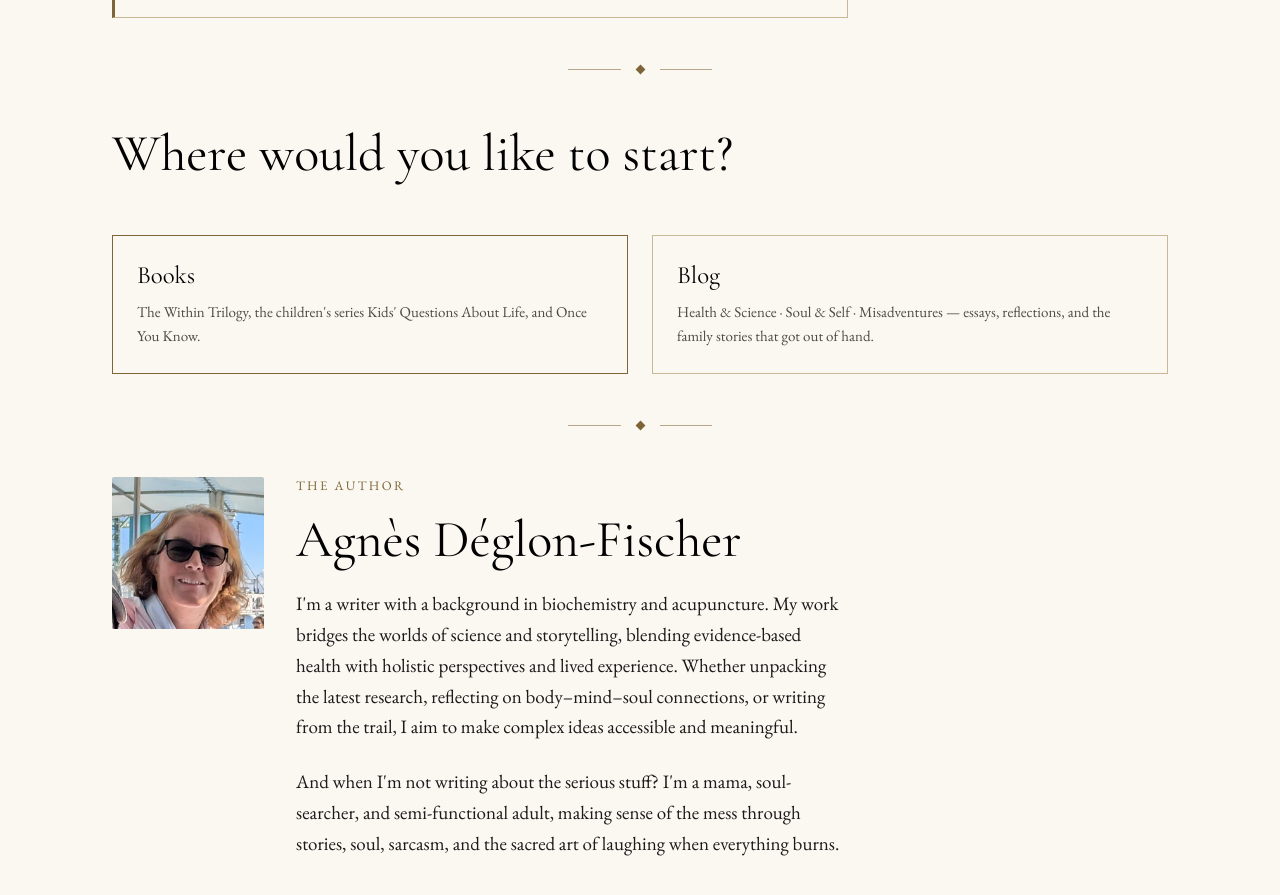
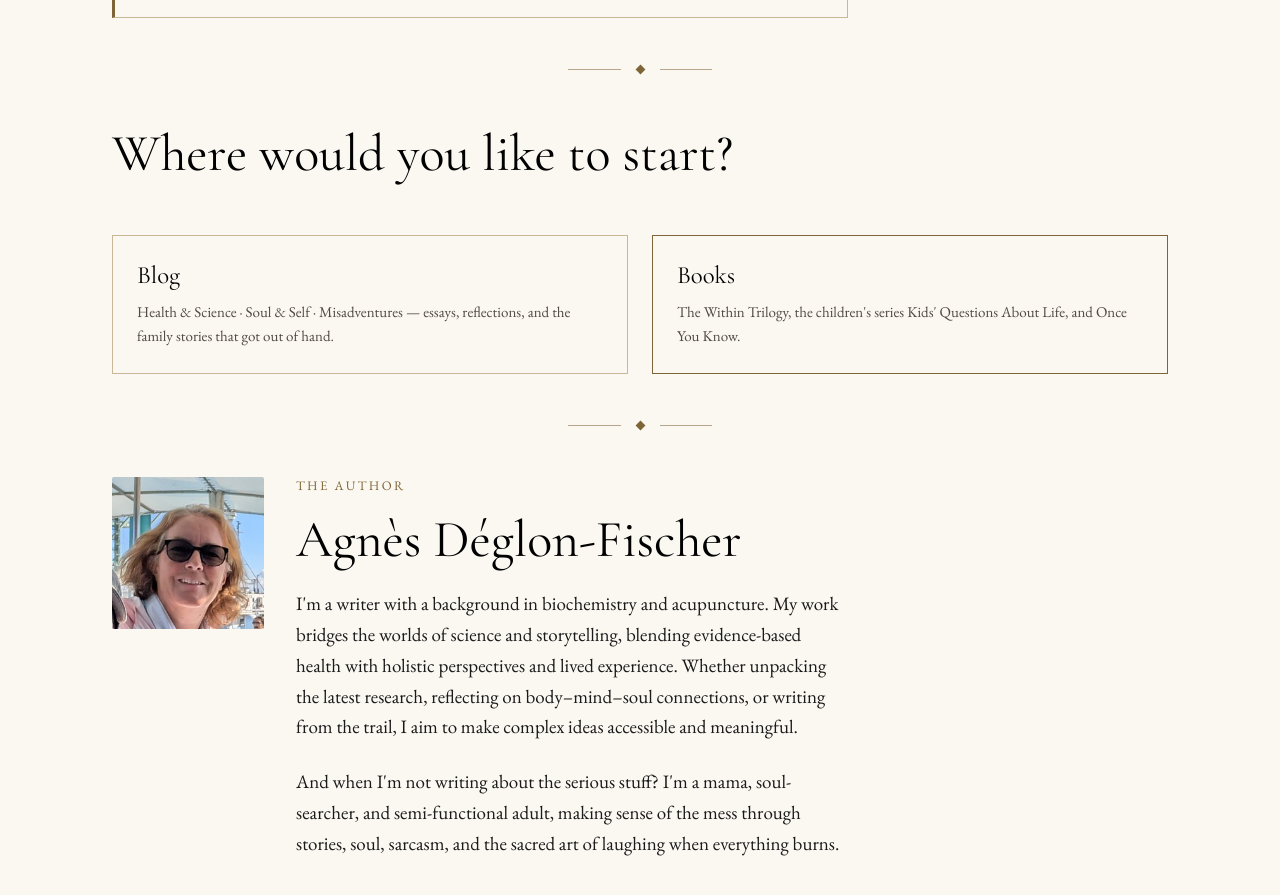
Before and after one commit to adeglon/adeglon.github.io, a Jekyll site: the page built from docs/index.html, in a window 1280 px wide and 900 px high, scrolled down 1198 px. Shown: the top 895 px of the window. Built offline with Jekyll 4.4.1, drawn with Linux system fonts in a browser that asks for light colours; a script that is not in the unit is left out.

Commit message:
Rebuild the hero from the 12MP original; add a 2400px step; Blog door first

```diff
--- a/docs/index.html
+++ b/docs/index.html
@@ -24,13 +24,15 @@
     <source type="image/webp"
             srcset="{{ '/assets/hero/hero-trail-1200.webp' | relative_url }} 1200w,
                     {{ '/assets/hero/hero-trail-1600.webp' | relative_url }} 1600w,
-                    {{ '/assets/hero/hero-trail-1920.webp' | relative_url }} 1920w">
+                    {{ '/assets/hero/hero-trail-1920.webp' | relative_url }} 1920w,
+                    {{ '/assets/hero/hero-trail-2400.webp' | relative_url }} 2400w">
     <img class="hero__media hero__media--trail"
          src="{{ '/assets/hero/hero-trail-1600.jpg' | relative_url }}"
          srcset="{{ '/assets/hero/hero-trail-1200.jpg' | relative_url }} 1200w,
                  {{ '/assets/hero/hero-trail-1600.jpg' | relative_url }} 1600w,
-                 {{ '/assets/hero/hero-trail-1920.jpg' | relative_url }} 1920w"
-         sizes="100vw" width="1920" height="1440"
+                 {{ '/assets/hero/hero-trail-1920.jpg' | relative_url }} 1920w,
+                 {{ '/assets/hero/hero-trail-2400.jpg' | relative_url }} 2400w"
+         sizes="100vw" width="4032" height="3024"
          fetchpriority="high" decoding="async"
          alt="A single-track trail at dusk, running along a hillside above a
               wide desert valley, the last of the sun gold along the far ridge.">
@@ -88,18 +90,18 @@
   {%- endcomment %}
   <ul class="doors">
     <li>
-      <a class="door door--books" href="{{ '/books/' | relative_url }}">
-        <span class="door__name">Books</span>
-        <p class="door__blurb">The Within Trilogy, the children's series Kids'
-          Questions About Life, and Once You Know.</p>
-      </a>
-    </li>
-    <li>
       <a class="door" href="{{ '/blog/' | relative_url }}">
         <span class="door__name">Blog</span>
         <p class="door__blurb">
           {%- for s in site.sections %}{{ s.name }}{% unless forloop.last %} · {% endunless %}{% endfor %} —
           essays, reflections, and the family stories that got out of hand.</p>
+      </a>
+    </li>
+    <li>
+      <a class="door door--books" href="{{ '/books/' | relative_url }}">
+        <span class="door__name">Books</span>
+        <p class="door__blurb">The Within Trilogy, the children's series Kids'
+          Questions About Life, and Once You Know.</p>
       </a>
     </li>
   </ul>
```
Also changed, not shown: docs/assets/hero/hero-trail-1200.jpg, docs/assets/hero/hero-trail-1200.webp, docs/assets/hero/hero-trail-1600.jpg, docs/assets/hero/hero-trail-1600.webp, docs/assets/hero/hero-trail-1920.jpg, docs/assets/hero/hero-trail-1920.webp, docs/assets/hero/hero-trail-2400.jpg (added), docs/assets/hero/hero-trail-2400.webp (added), docs/assets/hero/hero-trail-og-1200.jpg, docs/assets/hero/hero-trail-tall-1024.jpg, docs/assets/hero/hero-trail-tall-1024.webp, docs/assets/hero/hero-trail-tall-640.jpg, docs/assets/hero/hero-trail-tall-640.webp, docs/assets/hero/hero-trail-tall-900.jpg, 1 more files.
